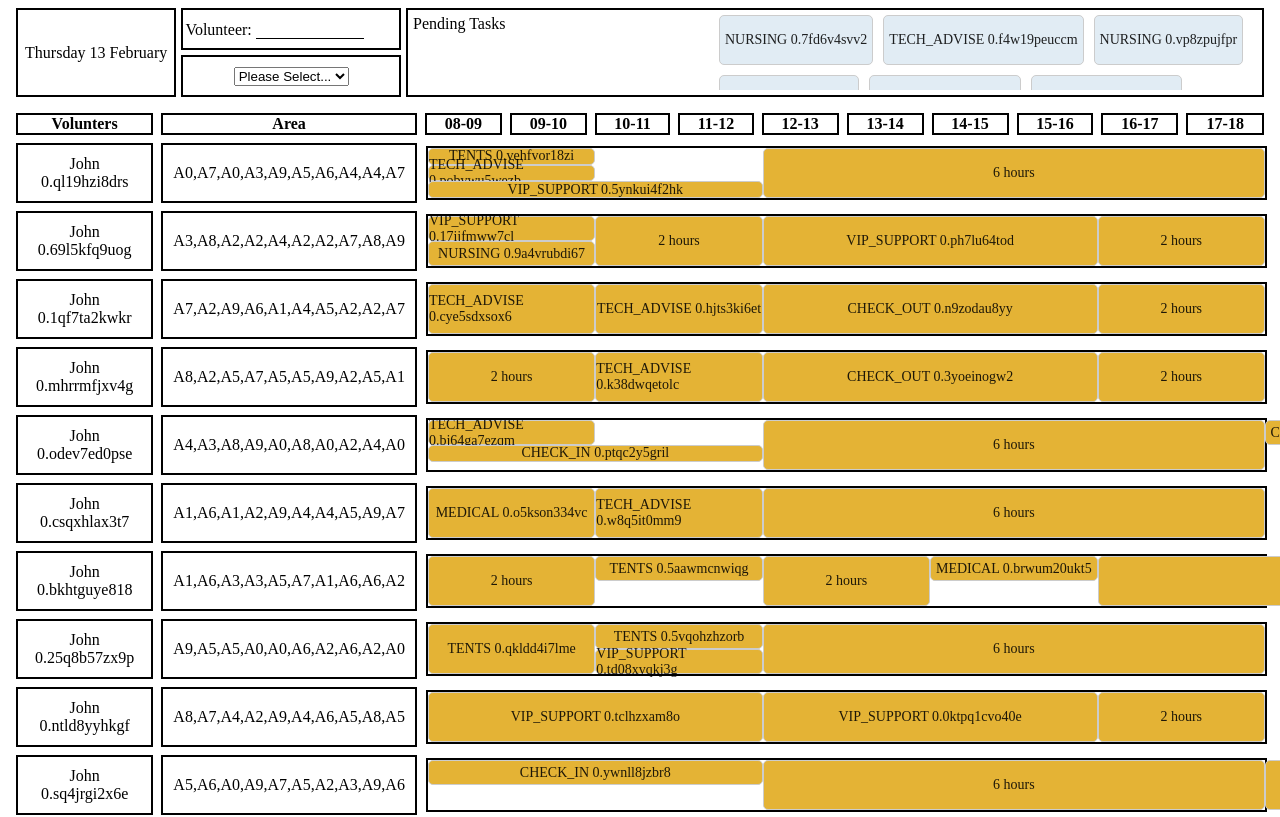
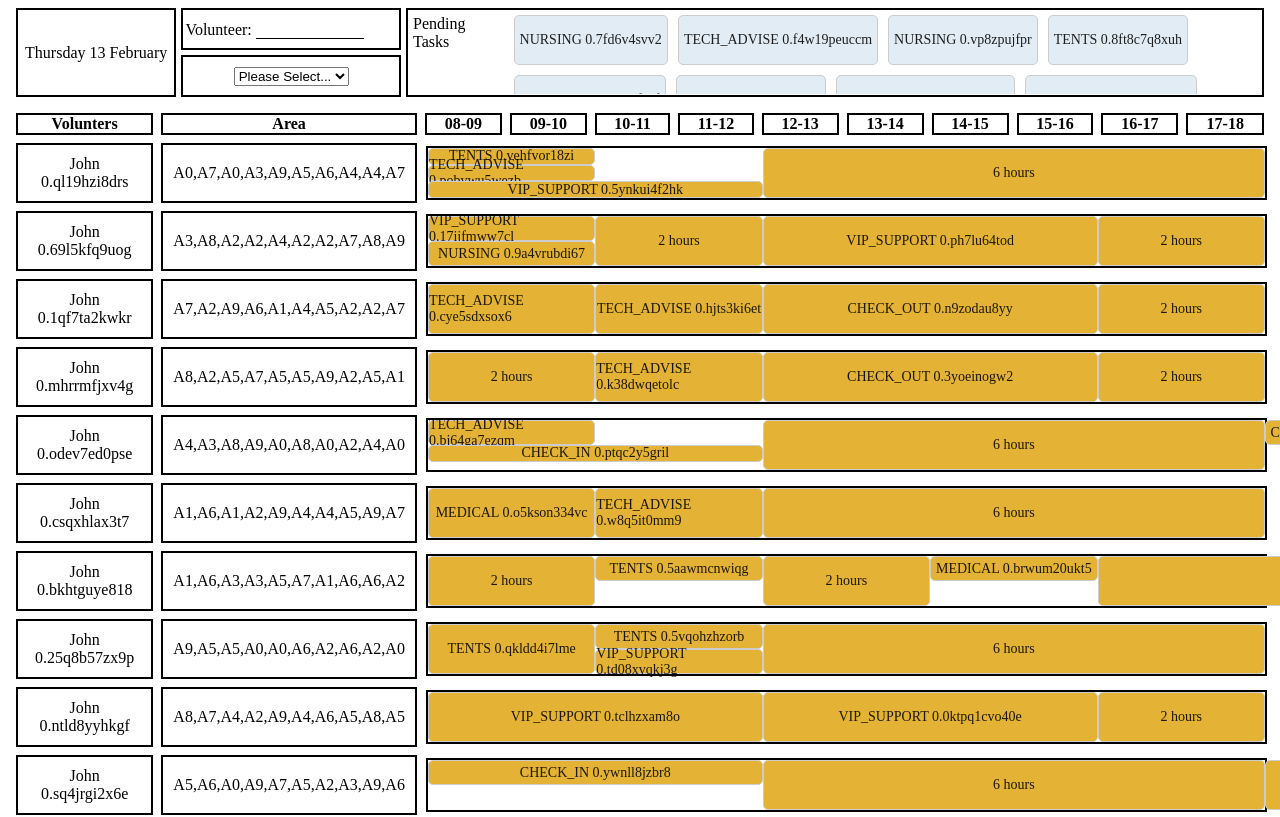
Before and after one commit to jgomesmv/AngularTasksManager, an Angular app: page /today in a window 1280 px wide. Shown: the top 817 px of the page. Built offline with nearby package versions, Linux system fonts and the light colour scheme.

Commit message:
improve pending tasks list styles

```diff
--- a/src/app/tasks/pages/today/resources/users-grid/user-task-grid.component.scss
+++ b/src/app/tasks/pages/today/resources/users-grid/user-task-grid.component.scss
@@ -61,9 +61,8 @@
 
   &__pendingTasksList {
     display: flex;
-    max-width: 548px;
-    width: 78%;
-    height: 80px;
+    width: 90%;
+    height: 84px;
     flex-direction: row;
     flex-wrap: wrap;
     overflow: hidden;
```
